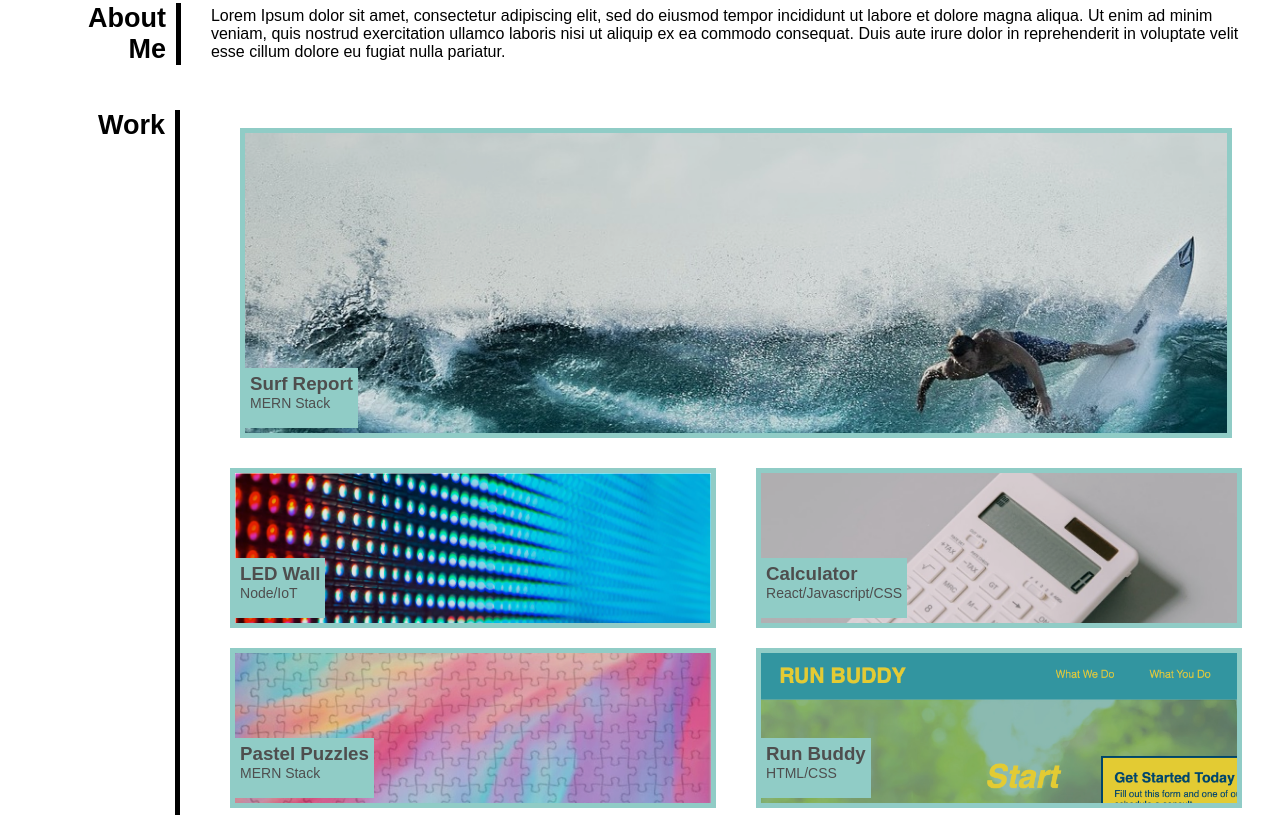
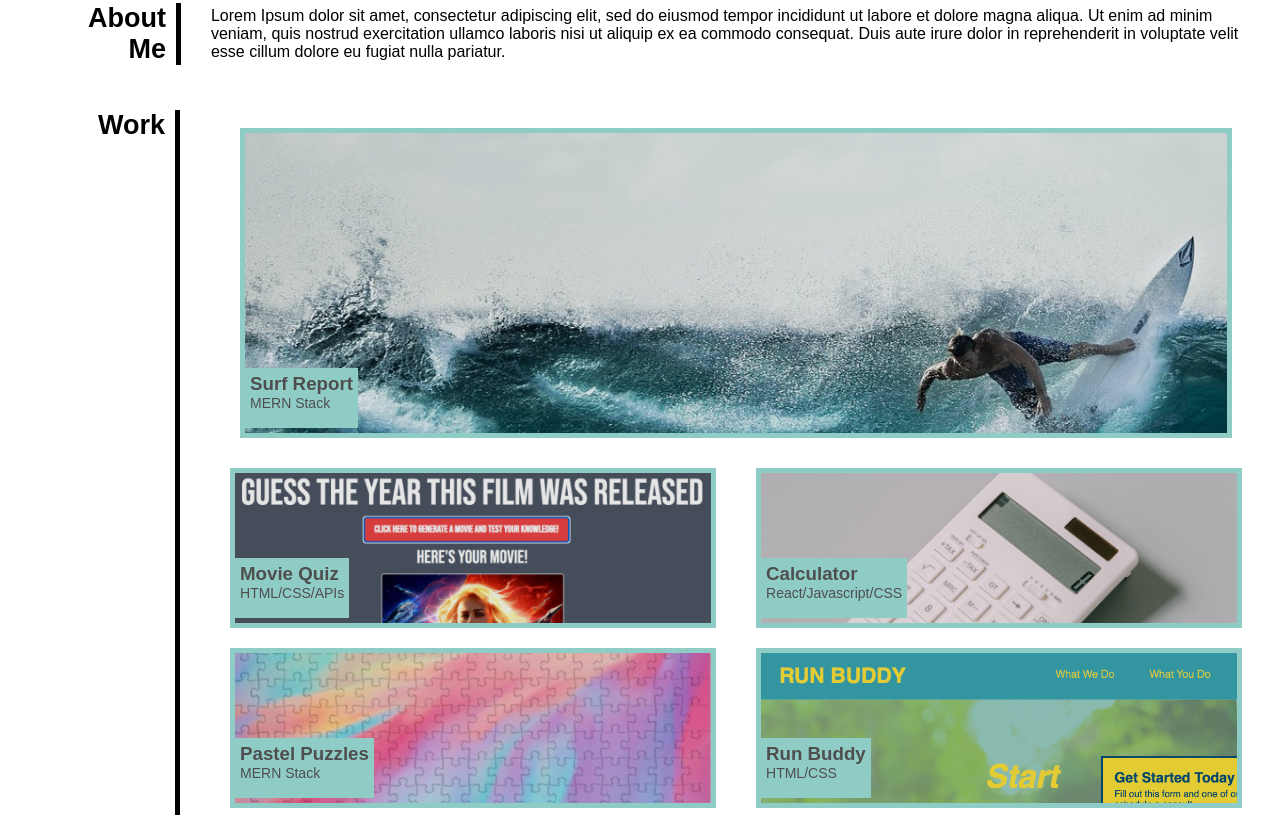
Before and after one commit to lstillwe/stillwell-portfolio, a plain HTML site: page index.html in a window 1280 px wide. Shown: the part 407-1227 px from the top of the page. Drawn offline with Linux system fonts and the light colour scheme.

Commit message:
add movie quiz project

```diff
--- a/assets/css/style.css
+++ b/assets/css/style.css
@@ -188,10 +188,10 @@ header a {
 }
 /* define image files for each sub image
    also set hover effect */
-.led-wall {
-    background-image: url("../images/led-wall.png");
+.movie-quiz {
+    background-image: url("../images/movie-quiz.png");
 }
-.led-wall:hover {
+.movie-quiz:hover {
     filter: brightness(100%);
 }
 .calculator {
--- a/index.html
+++ b/index.html
@@ -63,10 +63,10 @@
                     </div>
                     <!-- led wall project -->
                     <div class="common-sub-image-div">
-                        <a class="common-sub-img led-wall" alt="Photo of multicolor leds on a wall" href="#/"></a>
+                        <a class="common-sub-img movie-quiz" alt="Snapshot of Movie Quiz App" href="https://gabrielandrews.github.io/Group-project-movie-/"></a>
                         <div class="image-label">
-                            <h3>LED Wall</h3>
-                            <p>Node/IoT</p>
+                            <h3>Movie Quiz</h3>
+                            <p>HTML/CSS/APIs</p>
                         </div>
                     </div>
                     <!--  calculator project -->
```
Also changed, not shown: assets/images/movie-quiz.png (added).
